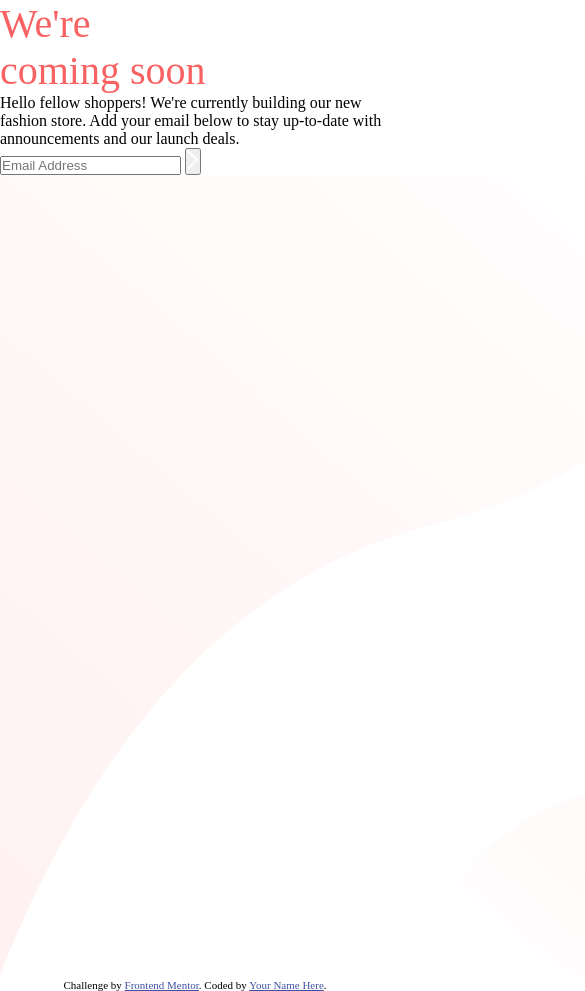
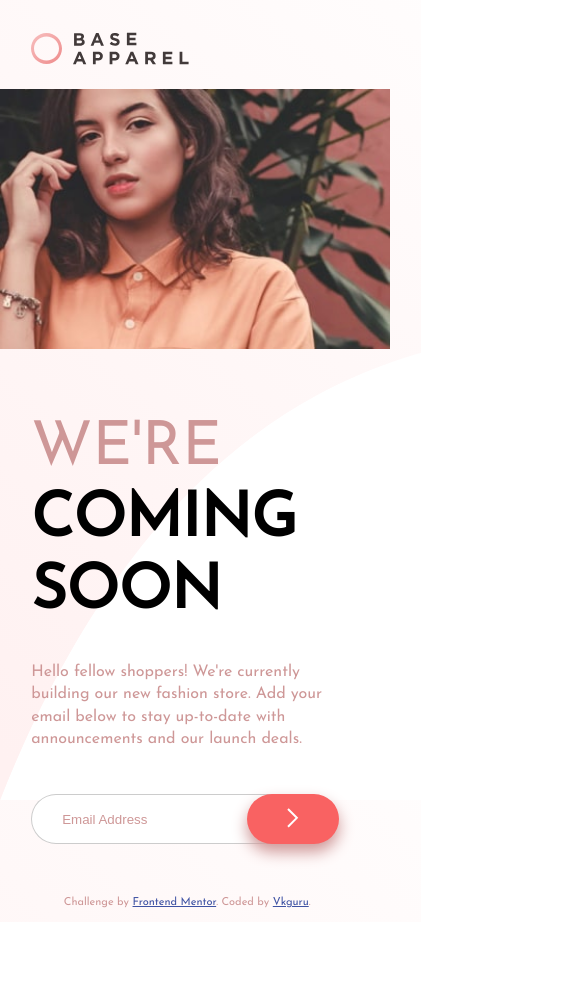
Before and after one commit to vkguru/Base-Apparel, a plain HTML site: page index.html in a window 390 px wide. Shown: the top 991 px of the page, 585 px wide, since content can reach past the window. After the commit the page ends 922 px from the top, so only its background shows below. Drawn offline with Linux system fonts and the light colour scheme; a web font is replaced by a local one.

Commit message:
additiion to html, css and readme

```diff
--- a/index.html
+++ b/index.html
@@ -6,7 +6,7 @@
 
   <link rel="icon" type="image/png" sizes="32x32" href="./images/favicon-32x32.png">
   <link href="style.css" type="text/css" rel="stylesheet">
-  <link href="https://fonts.google.com/specimen/Josefin+Sans" rel="stylesheet">
+  <link href="https://fonts.googleapis.com/css?family=Josefin+Sans&display=swap" rel="stylesheet">
 
   <title>Frontend Mentor | Base Apparel coming soon page</title>
 
@@ -19,25 +19,40 @@
 <body>
     <main>
       <div class="intro">
-            <h2 id="heading">We're <br><span>coming soon</span></h2>
-            <p>  Hello fellow shoppers! We're currently building our new fashion store.
+
+          <img id="logo" src="./images/logo.svg" alt="logo">
+
+          <div>
+            <img id="img-mb" src="./images/hero-mobile.jpg" alt="hero-image">
+        </div>
+
+          <h1><span>We're</span><br>coming <br>soon</h1>
+
+          <p>
+            Hello fellow shoppers! We're currently building our new fashion store.
             Add your email below to stay up-to-date with announcements and our launch deals.
           </p>
+
+          <form>
             <input type="email" id="email" name="email" placeholder="Email Address">
-            <button type="button">
-                <svg xmlns="http://www.w3.org/2000/svg" width="12" height="20"><path fill="none" stroke="#FFF" stroke-width="2" d="M1 1l8.836 8.836L1 18.671"/></svg>
+            <button type="button" id="btn">
+              <img src="./images/icon-arrow.svg" alt="icon-arrow">
             </button>
+          </form>
+
+          <footer>
+            <p class="attribution">
+              Challenge by <a href="https://www.frontendmentor.io?ref=challenge" target="_blank">Frontend Mentor</a>.
+              Coded by <a href="https://github.com/vkguru">Vkguru</a>.
+            </p>
+          </footer>
+
       </div>
 
       <div class="img-placeholder">
-            <svg xmlns="http://www.w3.org/2000/svg" width="830" height="800"><defs><linearGradient id="a" x1="95.861%" x2="10.913%" y1="2.476%" y2="101.718%"><stop offset="0%" stop-color="#FFF1F1"/><stop offset="100%" stop-color="#FFF"/></linearGradient><linearGradient id="b" x1="95.937%" x2="10.848%" y1="2.476%" y2="101.718%"><stop offset="0%" stop-color="#FFF1F1"/><stop offset="100%" stop-color="#FFF"/></linearGradient></defs><g fill="none" fill-rule="evenodd"><path fill="url(#a)" d="M0 800c48.557-184.991 167.048-301.57 355.473-349.737C543.898 402.096 688.074 252.008 788 0v800H0z" transform="rotate(180 394 400)"/><path fill="url(#b)" d="M413 800c25.696-97.814 88.4-159.455 188.112-184.924C700.824 589.608 777.12 510.25 830 377v423H413z"/></g></svg>
+          <!-- <img id="img-mb" src="./images/hero-mobile.jpg" alt="hero-image"> -->
       </div>
     </main>
-  <footer>
-    <p class="attribution">
-      Challenge by <a href="https://www.frontendmentor.io?ref=challenge" target="_blank">Frontend Mentor</a>.
-      Coded by <a href="#">Your Name Here</a>.
-    </p>
-  </footer>
+
 </body>
 </html>
--- a/style.css
+++ b/style.css
@@ -14,13 +14,141 @@ body{
 #heading{
     font-weight: 300;
     font-size: 40px;
-    color: hsl(0, 93%, 68%);
+    color: hsl(0, 36%, 70%);
 }
 
-/* .img-placeholder{
+h1 {
+    font-family: Josefin Sans;
+    font-size: 3.8em;
+    letter-spacing: 25px;
+    text-transform: uppercase;
+    line-height: 4.5rem;
+    color: #000;
+    padding-top: 4rem;
+    padding-bottom: 2rem;
+}
 
-} */
+span {
+    font-weight: 300;
+    color: hsl(0, 36%, 70%);
+}
 
-.intro{
-    background-image: url();
+.intro {
+    width: 50vw;
+    margin: 0 8%;
+    padding-top: 2rem;
 }
+
+main{
+    background-image: url(./images/bg-pattern-desktop.svg);
+    background-repeat: no-repeat;
+    display: flex;
+    position: relative;
+    height: 100%;
+}
+
+.img-placeholder{
+    background-image: url(./images/hero-desktop.jpg);
+    width: 50%;
+    height: 100%;
+}
+
+#img-mb {
+    display: none;
+}
+
+p {
+    margin-right: 25%;
+    color: hsl(0, 36%, 70%);
+    height: 30px;
+    line-height: 1.4rem;
+}
+
+#email {
+    padding: 15px 200px 15px 30px;
+    border: 1px solid #0003;
+    border-radius: 30px;
+}
+
+form {
+    padding: 65px 0px 0px;
+    display: flex;
+    height: 50px;
+}
+
+#btn {
+    padding: 13px 40px 13px 40px;
+    border-radius: 30px;
+    border: none;
+    background-color: hsl(0, 93%, 68%);
+    box-shadow: 0 8px 15px hsl(0, 36%, 70%);
+    margin-left: -60px;
+}
+
+#btn:hover {
+    background-color: hsl(0, 97%, 69%);
+    cursor: pointer;
+}
+
+#email::placeholder {
+    color: hsl(0, 36%, 70%);
+}
+
+footer {
+    margin-top: 3rem;
+}
+
+/* Mobile css */
+
+@media screen and (max-width: 600px) {
+
+    body {
+        background-image: url(./images/bg-pattern-desktop.svg);
+    }
+
+    main{
+        display: flex;
+        flex-direction: column;
+    }
+
+    .img-placeholder {
+        background-image: none;
+        width: 100%;
+    }
+
+    .intro {
+        width: 100%;
+    }
+
+    h1 {
+        letter-spacing: 0px;
+    }
+
+    #email {
+        padding: 15px 67px 15px 30px;
+        /* padding: 1em 5em 1em 2em; */
+    }
+
+    p {
+        margin-right: 20%;
+    }
+
+    form {
+        padding: 103px 0px 0px;
+    }
+
+    /* #img-mb {
+        display: flex;
+        flex-direction: column;
+        order: 1;
+        width: 100%;
+    } */
+
+    #img-mb {
+        display: flex;
+        flex-direction: column;
+        width: 100%;
+        margin: 0% -8%;
+        padding-top: 20px;
+    }
+}
```
Also changed, not shown: design/desktop-preview.jpg (added), images/bg-pattern-desktop.svg (added), images/favicon-32x32.png (added), images/hero-desktop.jpg (added), images/hero-mobile.jpg (added), images/icon-arrow.svg (added), images/icon-error.svg (added), images/logo.svg (added), 1 other file. Lines whose indentation alone changed are shown as unchanged.
